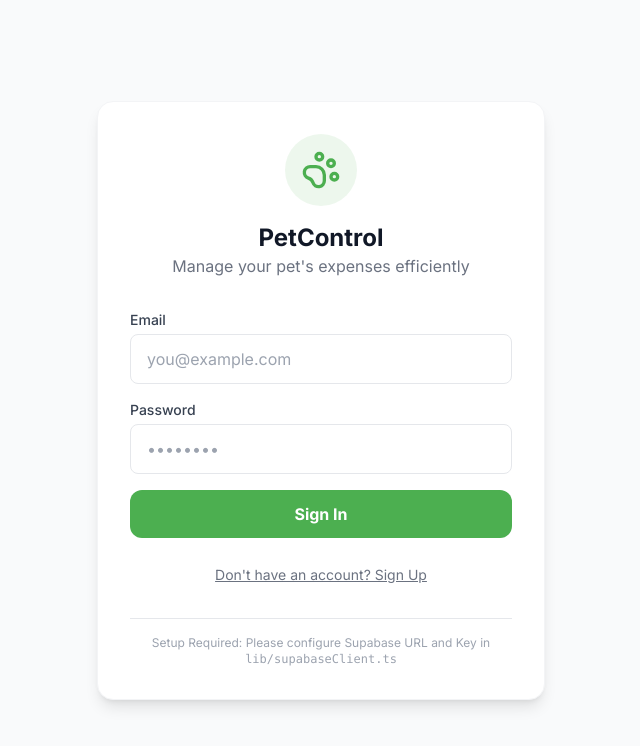
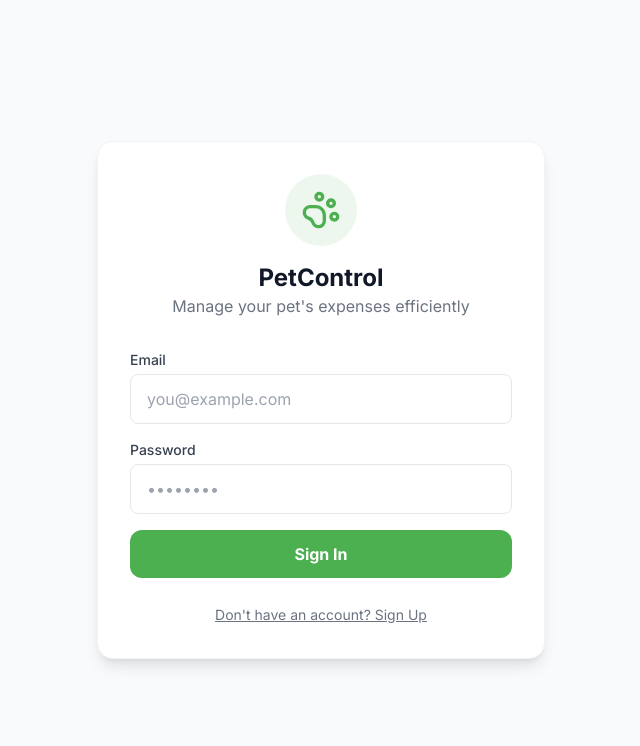
Before and after one commit to Brunojomosi/petcontol, a React (Vite) app: page / in a window 1280 px wide. Shown: the top 746 px of the page, without its empty margins (319-959 px from the left). Built offline with nearby package versions, Linux system fonts and the light colour scheme.

Commit message:
feat: Remove Supabase setup reminder from Auth component
Removes the hardcoded reminder about Supabase configuration from the Auth component's UI. This information is better handled through documentation or environment variables.

```diff
--- a/components/Auth.tsx
+++ b/components/Auth.tsx
@@ -94,10 +94,6 @@
             {isSignUp ? 'Already have an account? Sign In' : "Don't have an account? Sign Up"}
           </button>
         </div>
-
-        <div className="mt-8 text-xs text-gray-400 text-center border-t pt-4">
-            <p>Setup Required: Please configure Supabase URL and Key in <code>lib/supabaseClient.ts</code></p>
-        </div>
       </div>
     </div>
   );
```
